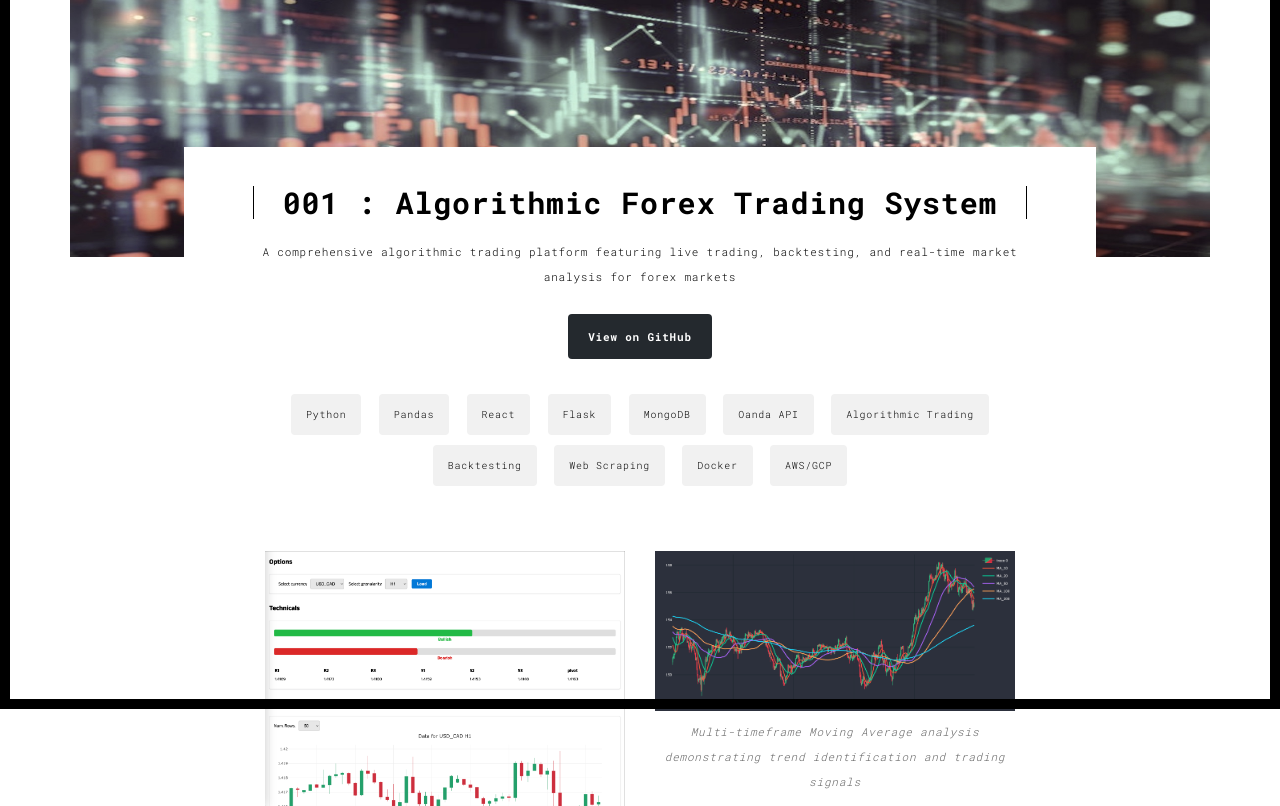
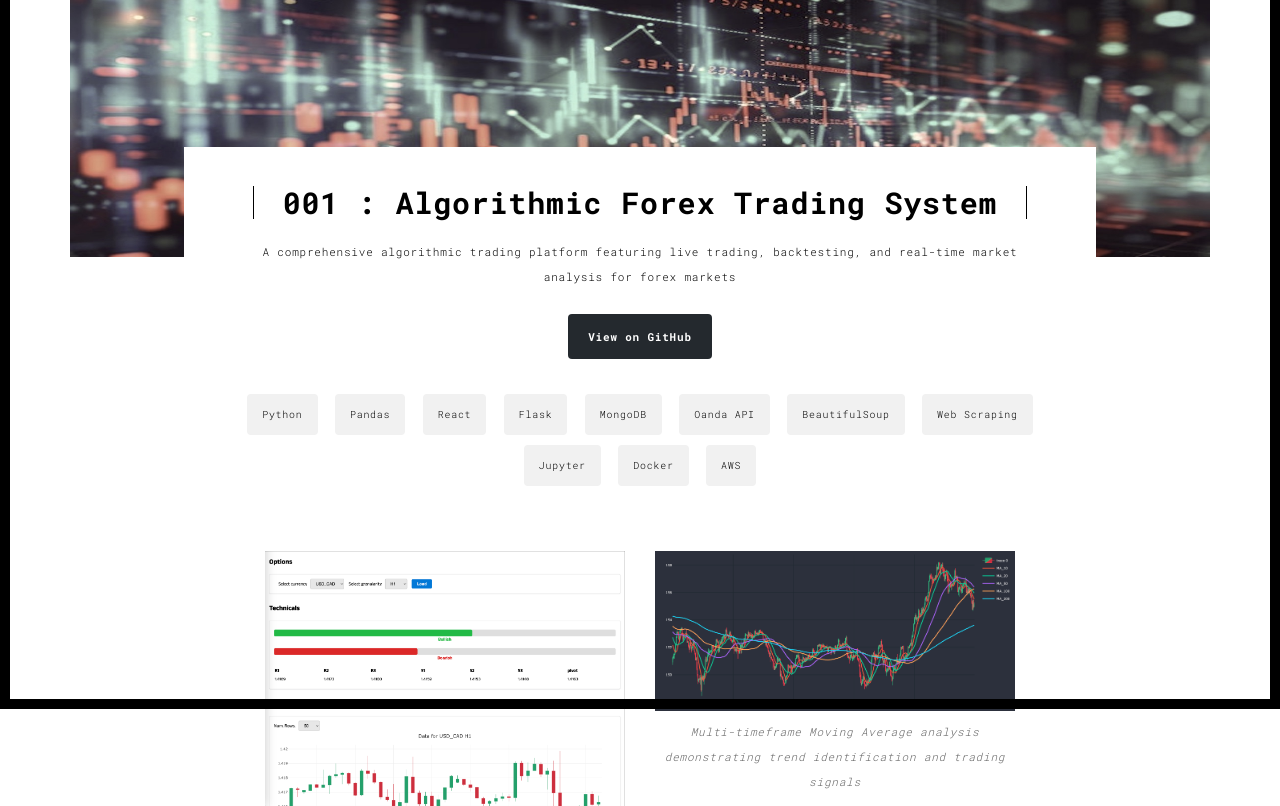
Before and after one commit to pochiman/PythonDeveloper, a Flask app: page /work001.html in a window 1280 px wide. Shown: the part 91-897 px from the top of the page. Run offline with Flask 3, Linux system fonts and the light colour scheme; some libraries are stand-ins or nearby versions.

Commit message:
initial commit

```diff
--- a/S19_Web_Development_with_Python/web_server/templates/work001.html
+++ b/S19_Web_Development_with_Python/web_server/templates/work001.html
@@ -178,11 +178,11 @@
             <span class="tech-item">Flask</span>
             <span class="tech-item">MongoDB</span>
             <span class="tech-item">Oanda API</span>
-            <span class="tech-item">Algorithmic Trading</span>
-            <span class="tech-item">Backtesting</span>
+            <span class="tech-item">BeautifulSoup</span>
             <span class="tech-item">Web Scraping</span>
-	    <span class="tech-item">Docker</span>
-            <span class="tech-item">AWS/GCP</span>
+            <span class="tech-item">Jupyter</span>
+	        <span class="tech-item">Docker</span>
+            <span class="tech-item">AWS</span>
           </div>
         </div>
       </div>
@@ -327,17 +327,17 @@
           <h3>Technical Implementation</h3>
           <h4>Technologies Used</h4>
           <div class="tech-stack">
-            <span class="tech-item">Python 3.8+</span>
-            <span class="tech-item">React.js</span>
+            <span class="tech-item">Python</span>
+            <span class="tech-item">Pandas</span>
+            <span class="tech-item">React</span>
             <span class="tech-item">Flask</span>
             <span class="tech-item">MongoDB</span>
             <span class="tech-item">Oanda API</span>
-            <span class="tech-item">Pandas</span>
             <span class="tech-item">BeautifulSoup</span>
-            <span class="tech-item">Requests</span>
+            <span class="tech-item">Web Scraping</span>
             <span class="tech-item">Jupyter</span>
             <span class="tech-item">Docker</span>
-            <span class="tech-item">AWS/GCP</span>
+            <span class="tech-item">AWS</span>
           </div>
 
           <p>The system is built with a microservices architecture, separating concerns between data collection, strategy execution, and visualization:</p>
```
